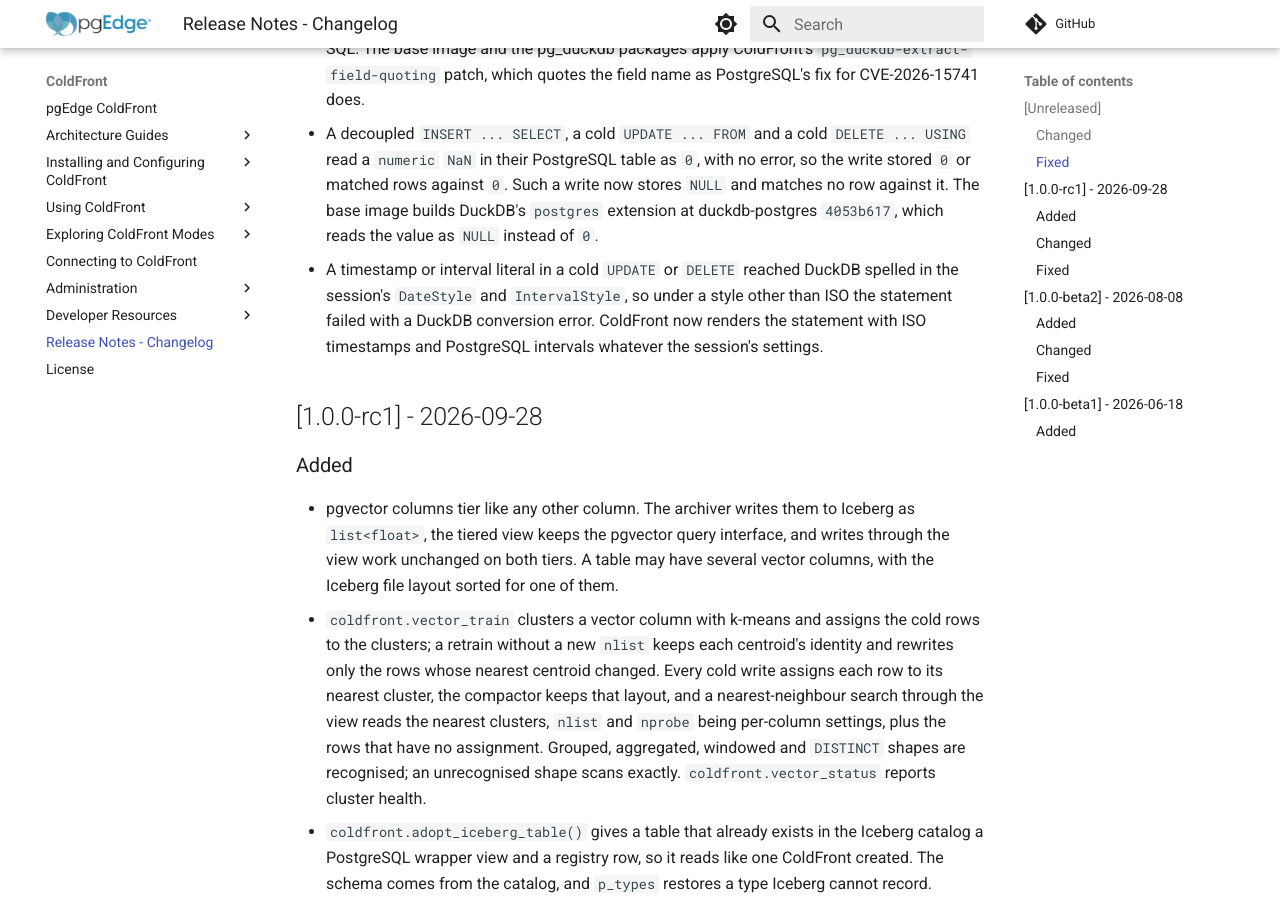
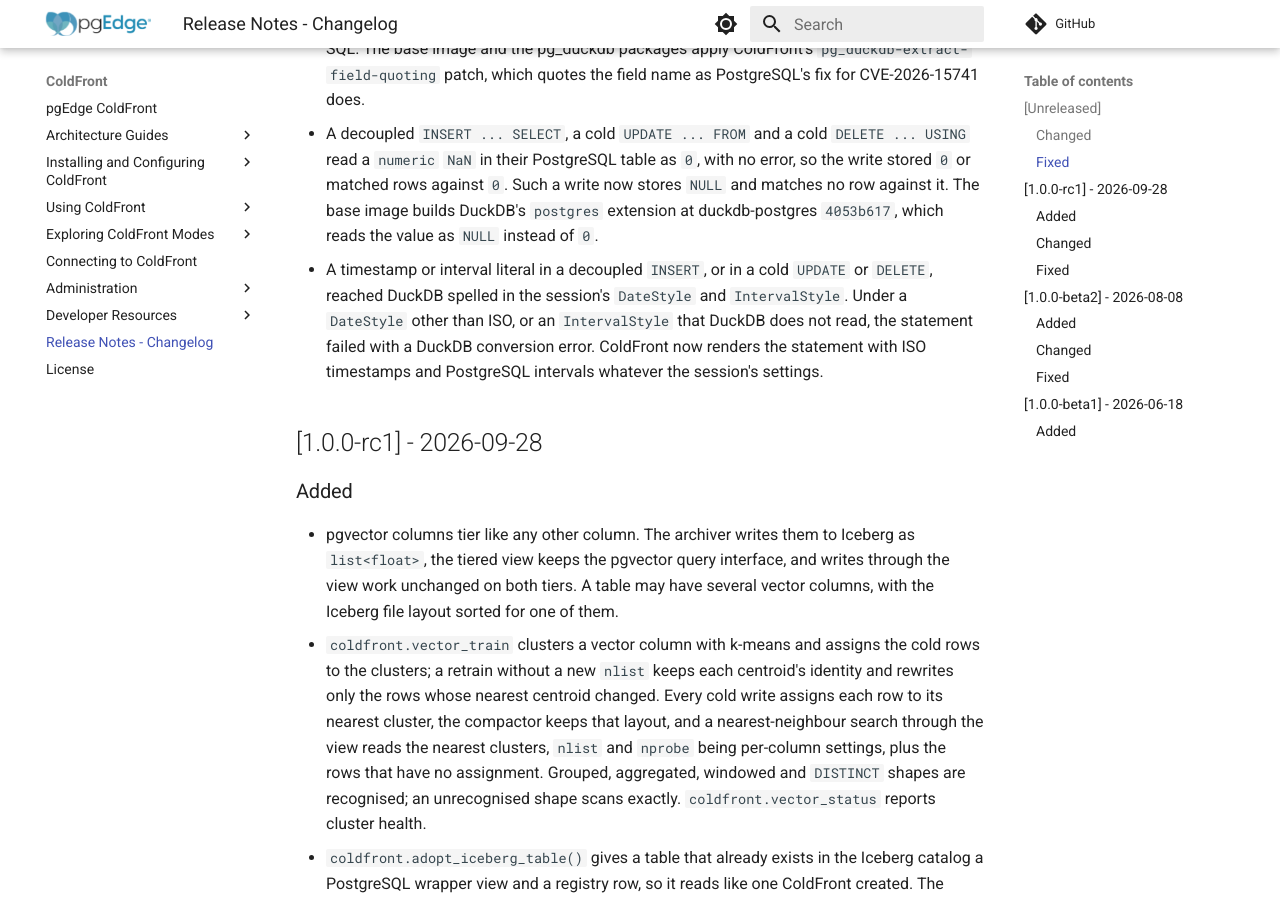
Before and after one commit to pgEdge/coldfront, an MkDocs documentation site: the page built from docs/changelog.md, in a window 1280 px wide and 900 px high, scrolled down 528 px. Built offline with MkDocs 1.6.1 and Material for MkDocs 9.7.7, drawn with Linux system fonts in a browser that asks for light colours; comment, search, counter and statistics services are not loaded.

Commit message:
fix: send a tiered INSERT's column defaults to the stream in ISO form whatever the session's DateStyle

```diff
--- a/docs/changelog.md
+++ b/docs/changelog.md
@@ -27,11 +27,12 @@ this project adheres to
   write now stores `NULL` and matches no row against it. The base image builds
   DuckDB's `postgres` extension at duckdb-postgres `4053b617`, which reads the
   value as `NULL` instead of `0`.
-- A timestamp or interval literal in a cold `UPDATE` or `DELETE` reached DuckDB
-  spelled in the session's `DateStyle` and `IntervalStyle`, so under a style
-  other than ISO the statement failed with a DuckDB conversion error. ColdFront
-  now renders the statement with ISO timestamps and PostgreSQL intervals
-  whatever the session's settings.
+- A timestamp or interval literal in a decoupled `INSERT`, or in a cold
+  `UPDATE` or `DELETE`, reached DuckDB spelled in the session's `DateStyle` and
+  `IntervalStyle`. Under a `DateStyle` other than ISO, or an `IntervalStyle`
+  that DuckDB does not read, the statement failed with a DuckDB conversion
+  error. ColdFront now renders the statement with ISO timestamps and PostgreSQL
+  intervals whatever the session's settings.
 
 ## [1.0.0-rc1] - 2026-09-28
 
```
Also changed, not shown: 3 other files.
